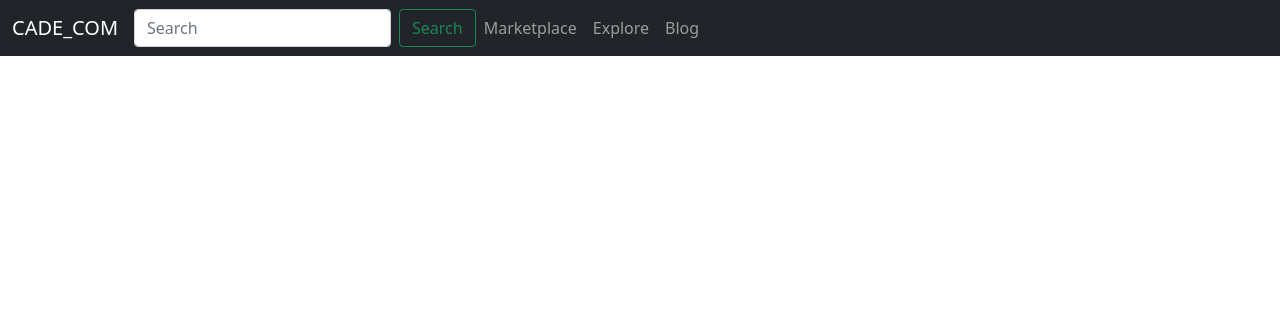
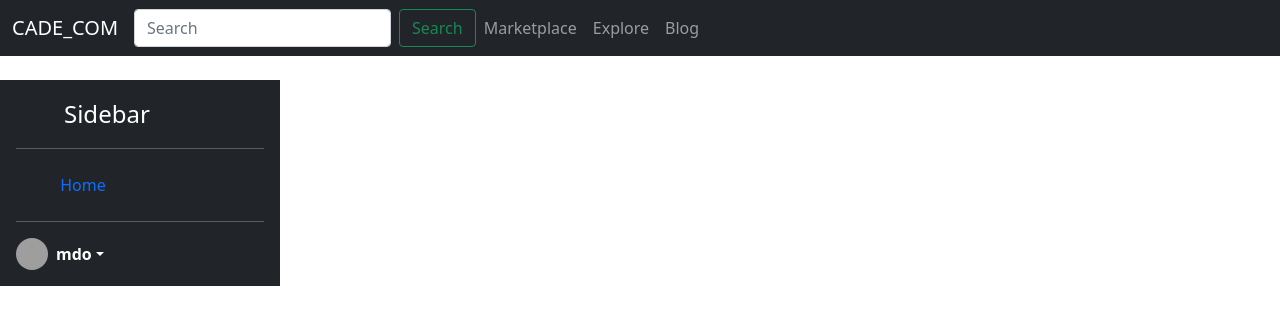
Before and after one commit to genedeh/CODE_com, a Django app: page / in a window 1280 px wide. Shown: the top 325 px of the page. Run offline with Django 3.2, Linux system fonts and the light colour scheme; some libraries are stand-ins or nearby versions; grey boxes are pictures that could not be loaded.

Commit message:
designed

```diff
--- a/CADE_COM_APP/templates/base.html
+++ b/CADE_COM_APP/templates/base.html
@@ -11,6 +11,7 @@
 
     <!-- jquery -->
     <script src="https://code.jquery.com/jquery-3.3.1.min.js" defer></script>
+    <link rel="stylesheet" href="static/style.css">
 </head>
 <body>
 <nav class="navbar navbar-expand-lg navbar-dark bg-dark">
--- a/CADE_COM_APP/templates/home.html
+++ b/CADE_COM_APP/templates/home.html
@@ -6,6 +6,38 @@
     <title>{% block title %}CADE_COM{% endblock title %}</title>
 </head>
 <body>
+<br>
+{% block content %}
+<br>
+<main>
+  <h1 class="visually-hidden">Sidebars examples</h1>
 
+  <div class="d-flex flex-column flex-shrink-0 p-3 text-white bg-dark" style="width: 280px;">
+    <a href="/" class="d-flex align-items-center mb-3 mb-md-0 me-md-auto text-white text-decoration-none">
+      <svg class="bi me-2" width="40" height="32"><use xlink:href="#bootstrap"/></svg>
+      <span class="fs-4">Sidebar</span>
+    </a>
+    <hr>
+    <ul class="nav nav-pills flex-column mb-auto">
+      <li class="nav-item">
+        <a href="#" class="nav-link" aria-current="page">
+          <svg class="bi me-2" width="16" height="16"><use xlink:href="#home"/></svg>
+          Home
+        </a>
+        <hr>
+      <a href="#" class="d-flex align-items-center text-white text-decoration-none dropdown-toggle" id="dropdownUser1" data-bs-toggle="dropdown" aria-expanded="false">
+        <img src="https://github.com/mdo.png" alt="" width="32" height="32" class="rounded-circle me-2">
+        <strong>mdo</strong>
+      </a>
+      <ul class="dropdown-menu dropdown-menu-dark text-small shadow" aria-labelledby="dropdownUser1">
+        <li><a class="dropdown-item" href="#">New project...</a></li>
+        <li><a class="dropdown-item" href="#">Settings</a></li>
+        <li><a class="dropdown-item" href="#">Profile</a></li>
+        <li><hr class="dropdown-divider"></li>
+        <li><a class="dropdown-item" href="#">Sign out</a></li>
+      </ul>
+    </div>
+  </div>
+    {% endblock content %}
 </body>
 </html>
```
